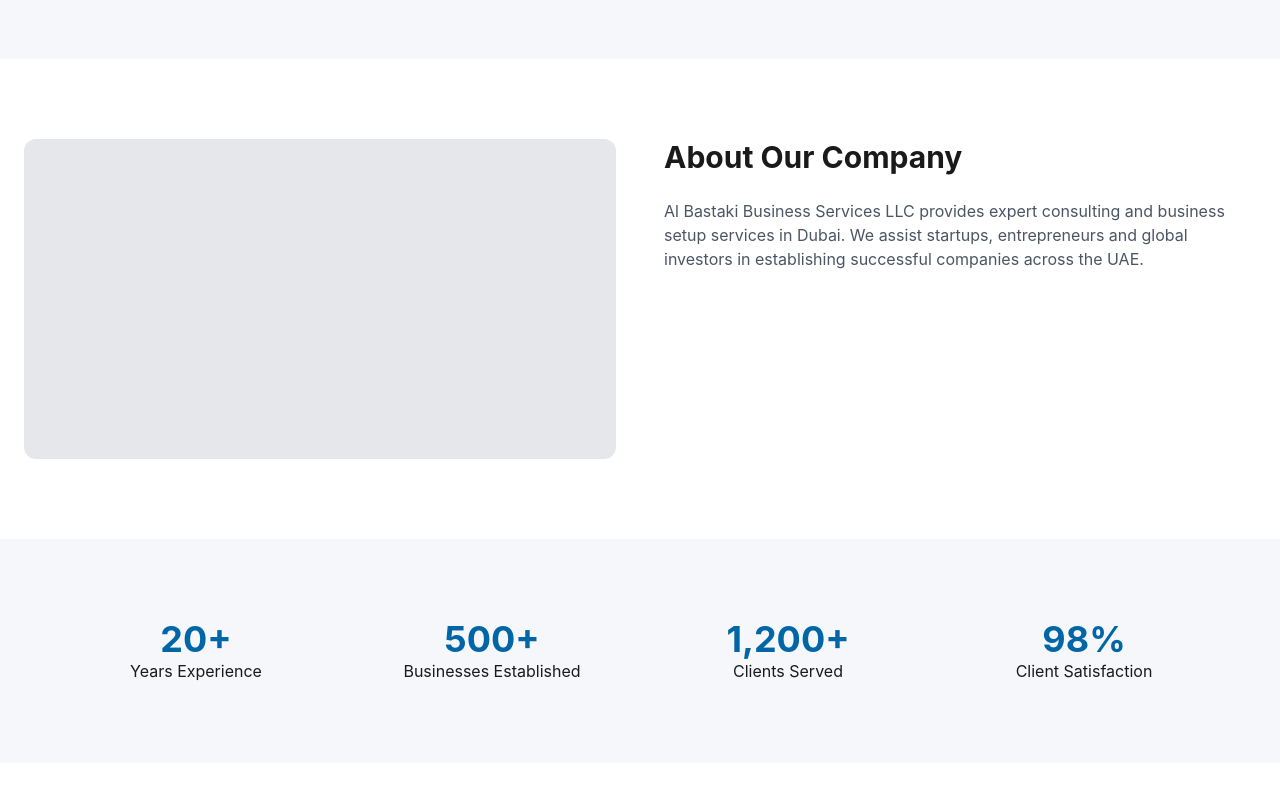
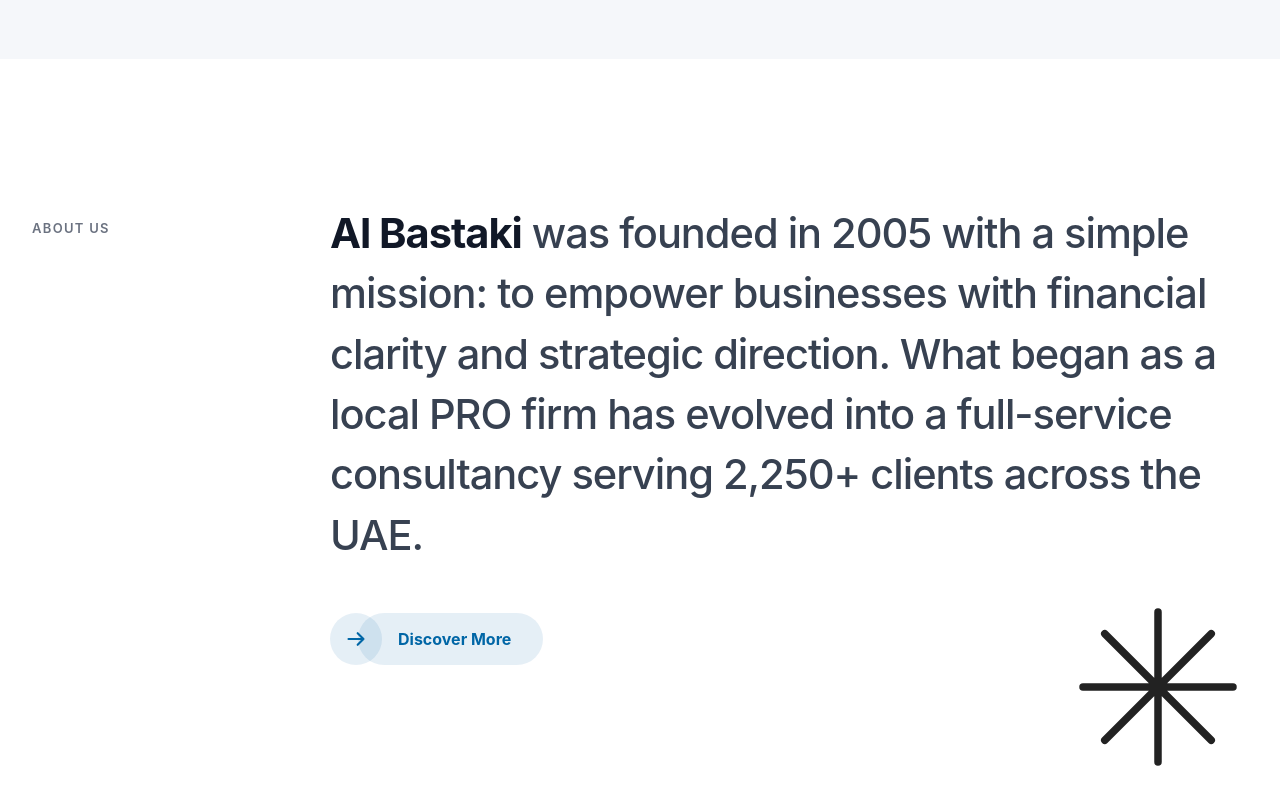
Before and after one commit to pvsameerpvs/al-bastaki-business-services-nextjs-project, a Next.js app: page / in a window 1280 px wide. Shown: the part 1520-2320 px from the top of the page. Built offline with nearby package versions, Linux system fonts and the light colour scheme.

Commit message:
fix: ui currct

```diff
--- a/components/About.tsx
+++ b/components/About.tsx
@@ -1,22 +1,64 @@
+'use client'
+import { motion } from 'framer-motion'
 
 export default function About(){
-return(
-<section className="py-20">
-<div className="max-w-7xl mx-auto grid md:grid-cols-2 gap-12 px-6">
+  return(
+    <section className="bg-white py-24 md:py-36 relative overflow-hidden">
+      <div className="max-w-[1400px] mx-auto px-6 xl:px-8 relative z-10">
 
-<div className="bg-gray-200 h-80 rounded-xl"></div>
+        <div className="grid md:grid-cols-[200px_1fr] lg:grid-cols-[250px_1fr] gap-8 md:gap-12">
+          {/* Left Column - Small Title */}
+          <motion.div
+            initial={{opacity:0, y:20}}
+            whileInView={{opacity:1, y:0}}
+            viewport={{once:true, margin:"-100px"}}
+            transition={{duration:0.6}}
+            className="md:pt-4"
+          >
+            <span className="text-[13px] font-semibold text-gray-500 tracking-widest uppercase mb-4 block">
+              About Us
+            </span>
+          </motion.div>
 
-<div>
-<h2 className="text-3xl font-bold mb-6">About Our Company</h2>
-<p className="text-gray-600">
-Al Bastaki Business Services LLC provides expert consulting and
-business setup services in Dubai. We assist startups,
-entrepreneurs and global investors in establishing successful
-companies across the UAE.
-</p>
-</div>
+          {/* Right Column - Large Typography & Button */}
+          <motion.div
+            initial={{opacity:0, y:30}}
+            whileInView={{opacity:1, y:0}}
+            viewport={{once:true, margin:"-100px"}}
+            transition={{duration:0.8, delay:0.2}}
+          >
+            <h2 className="text-2xl md:text-[2.2rem] lg:text-[2.6rem] text-gray-700 leading-[1.45] font-medium mb-12 max-w-[1000px] tracking-tight">
+              <span className="font-bold text-gray-900">Al Bastaki</span> was founded in 2005 with a simple mission: to empower businesses with financial clarity and strategic direction. What began as a local PRO firm has evolved into a full-service consultancy serving 2,250+ clients across the UAE.
+            </h2>
 
-</div>
-</section>
-)
+            {/* Themed Split-Pill Button */}
+            <button className="flex items-center group cursor-pointer hover:scale-[1.02] active:scale-95 transition-transform">
+              <span className="flex items-center justify-center w-[52px] h-[52px] rounded-full bg-primary/10 text-primary z-10 relative group-hover:bg-primary group-hover:text-white transition-colors duration-300">
+                <svg className="w-5 h-5 pointer-events-none" fill="none" viewBox="0 0 24 24" stroke="currentColor">
+                  <path strokeLinecap="round" strokeLinejoin="round" strokeWidth={2.5} d="M14 5l7 7m0 0l-7 7m7-7H3" />
+                </svg>
+              </span>
+              <span className="flex items-center h-[52px] pl-10 pr-8 rounded-full bg-primary/10 text-primary font-bold -ml-6 relative transition-colors duration-300 group-hover:bg-primary/20">
+                Discover More
+              </span>
+            </button>
+          </motion.div>
+        </div>
+
+      </div>
+
+      {/* Decorative Large Asterisk (Bottom Right) */}
+      <motion.div
+        initial={{opacity:0, rotate:-45, scale: 0.5}}
+        whileInView={{opacity:1, rotate:0, scale: 1}}
+        viewport={{once:true, margin:"-100px"}}
+        transition={{duration:1, delay:0.4}}
+        className="absolute right-[-40px] bottom-[-40px] md:right-8 md:bottom-8 opacity-80 pointer-events-none"
+      >
+        <svg width="180" height="180" viewBox="0 0 24 24" fill="none" stroke="#222" strokeWidth="1" strokeLinecap="round" strokeLinejoin="round">
+          <path d="M12 2v20M2 12h20M4.9 4.9l14.2 14.2M4.9 19.1L19.1 4.9" />
+        </svg>
+      </motion.div>
+    </section>
+  )
 }
```
